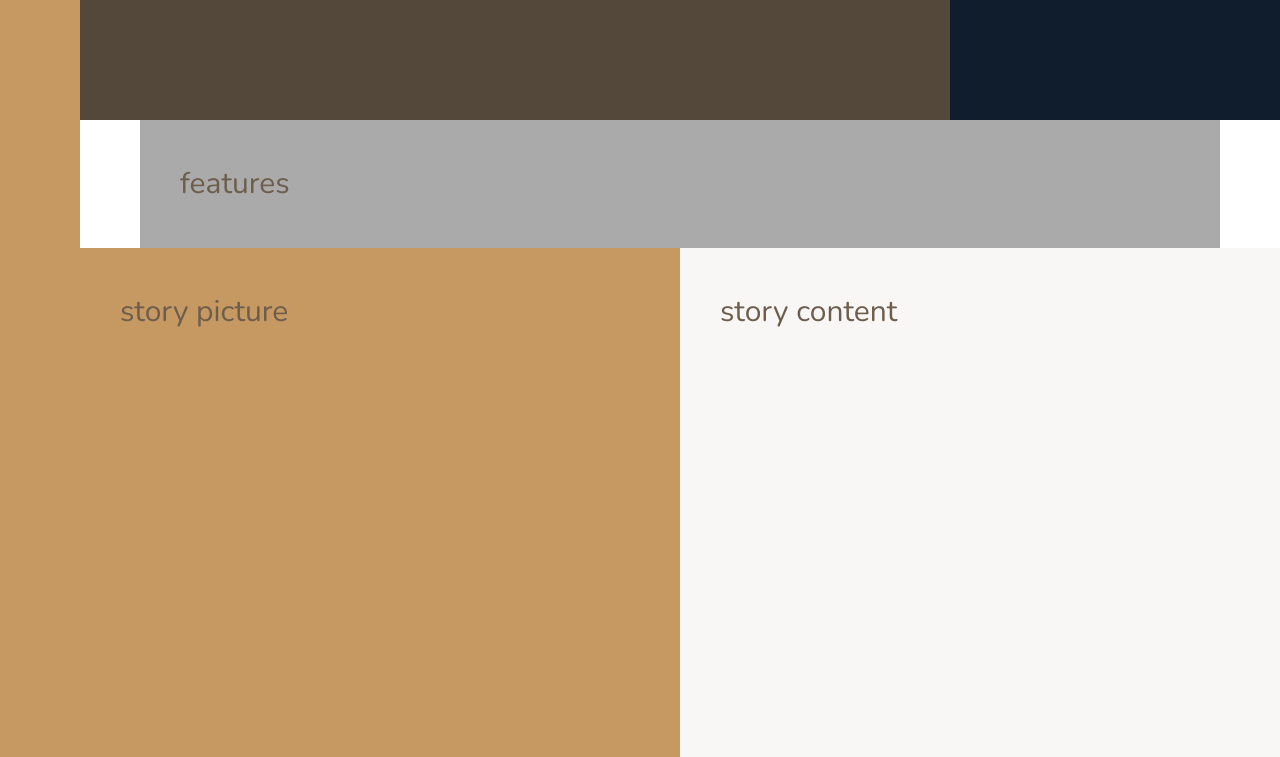
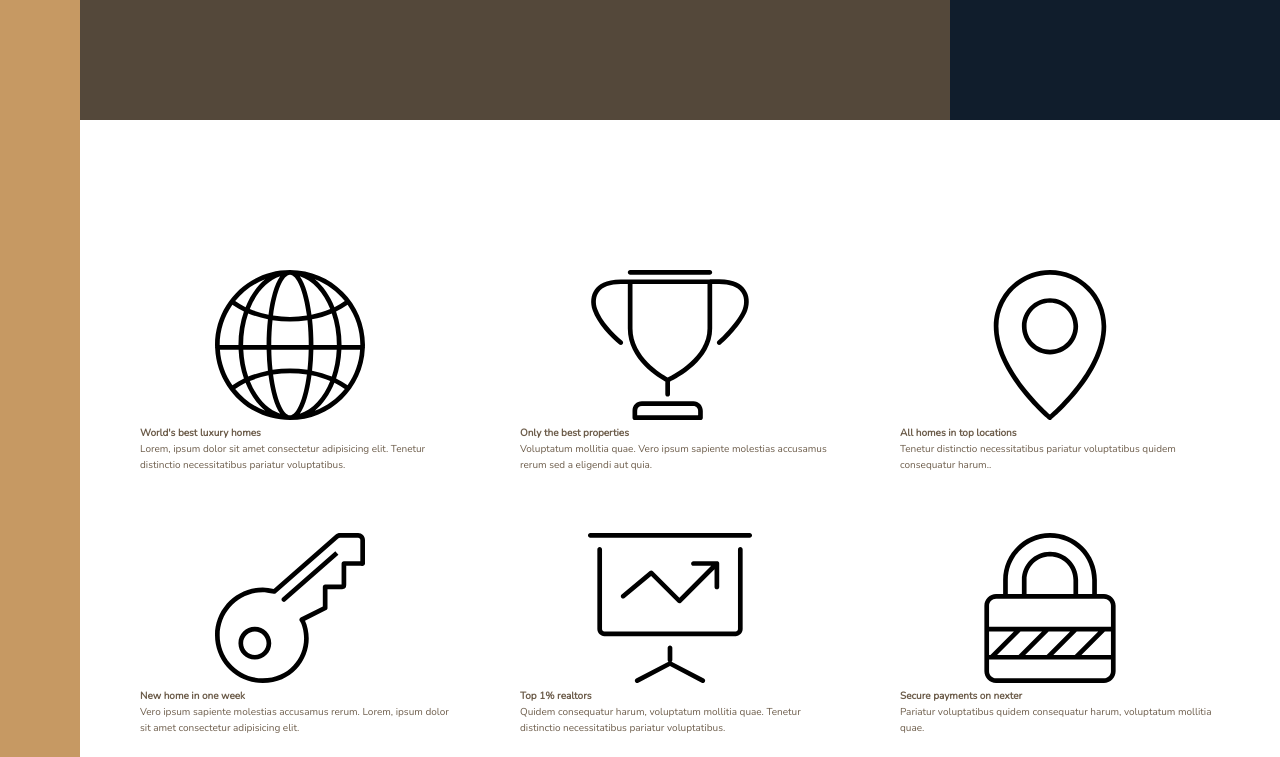
Before and after one commit to junjun0103/nexter, a website: page index.html in a window 1280 px wide. Shown: the part 520-1277 px from the top of the page. Drawn offline with nearby package versions, Linux system fonts and the light colour scheme.

Commit message:
feature part 50%

```diff
--- a/index.html
+++ b/index.html
@@ -24,7 +24,49 @@
         </div>
 
         <section class="features">
-            features
+            <!-- .feature{feature $}*6 -->
+            <div class="feature">
+                <svg class="feature__icon">
+                    <use xlink:href="img/sprite.svg#icon-global"></use>
+                </svg>
+                <h4 class="heading-4">World's best luxury homes</h4>
+                <p class="feature__text">Lorem, ipsum dolor sit amet consectetur adipisicing elit. Tenetur distinctio necessitatibus pariatur voluptatibus.</p>
+            </div>
+            <div class="feature">
+                <svg class="feature__icon">
+                    <use xlink:href="img/sprite.svg#icon-trophy"></use>
+                </svg>
+                <h4 class="heading-4">Only the best properties</h4>
+                <p class="feature__text">Voluptatum mollitia quae. Vero ipsum sapiente molestias accusamus rerum sed a eligendi aut quia.</p>
+            </div>
+            <div class="feature">
+                <svg class="feature__icon">
+                    <use xlink:href="img/sprite.svg#icon-map-pin"></use>
+                </svg>
+                <h4 class="heading-4">All homes in top locations</h4>
+                <p class="feature__text">Tenetur distinctio necessitatibus pariatur voluptatibus quidem consequatur harum..</p>
+            </div>
+            <div class="feature">
+                <svg class="feature__icon">
+                    <use xlink:href="img/sprite.svg#icon-key"></use>
+                </svg>
+                <h4 class="heading-4">New home in one week</h4>
+                <p class="feature__text">Vero ipsum sapiente molestias accusamus rerum. Lorem, ipsum dolor sit amet consectetur adipisicing elit.</p>
+            </div>
+            <div class="feature">
+                <svg class="feature__icon">
+                    <use xlink:href="img/sprite.svg#icon-presentation"></use>
+                </svg>
+                <h4 class="heading-4">Top 1% realtors</h4>
+                <p class="feature__text">Quidem consequatur harum, voluptatum mollitia quae. Tenetur distinctio necessitatibus pariatur voluptatibus.</p>
+            </div>
+            <div class="feature">
+                <svg class="feature__icon">
+                    <use xlink:href="img/sprite.svg#icon-lock"></use>
+                </svg>
+                <h4 class="heading-4">Secure payments on nexter</h4>
+                <p class="feature__text">Pariatur voluptatibus quidem consequatur harum, voluptatum mollitia quae.</p>
+            </div>
         </section>
 
         <div class="story__pictures">
--- a/sass/_base.scss
+++ b/sass/_base.scss
@@ -39,8 +39,4 @@ body{
     grid-template-rows: 80vh min-content 40vw repeat(3, min-content);
     grid-template-columns:[sidebar-start] 8rem [sidebar-end full-start] minmax(6rem, 1fr) [center-start] repeat(8, [col-start] minmax(min-content, 14rem) [col-end] ) [center-end] minmax(6rem, 1fr) [full-end];
 
-    &>*{
-        padding: 40px;
-        font-size: 3rem;
-    }
 }
--- a/sass/_features.scss
+++ b/sass/_features.scss
@@ -1,4 +1,9 @@
 .features{
-    background-color: $color-grey-light-2;
     grid-column: center-start/ center-end;
+
+    margin: 15rem 0;
+
+    display: grid;
+    grid-template-columns: repeat(3, 1fr);
+    grid-gap: 6rem;
 }
```
Also changed, not shown: css/style.css.
